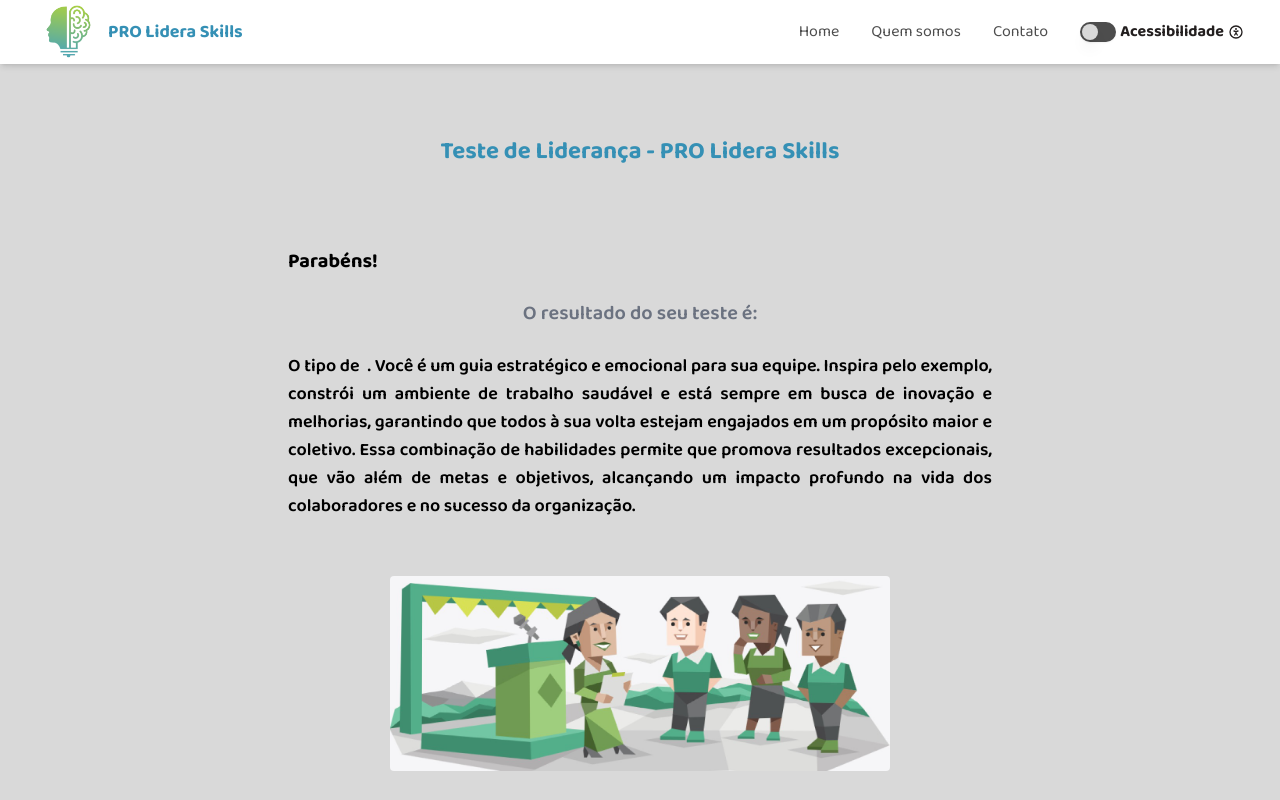
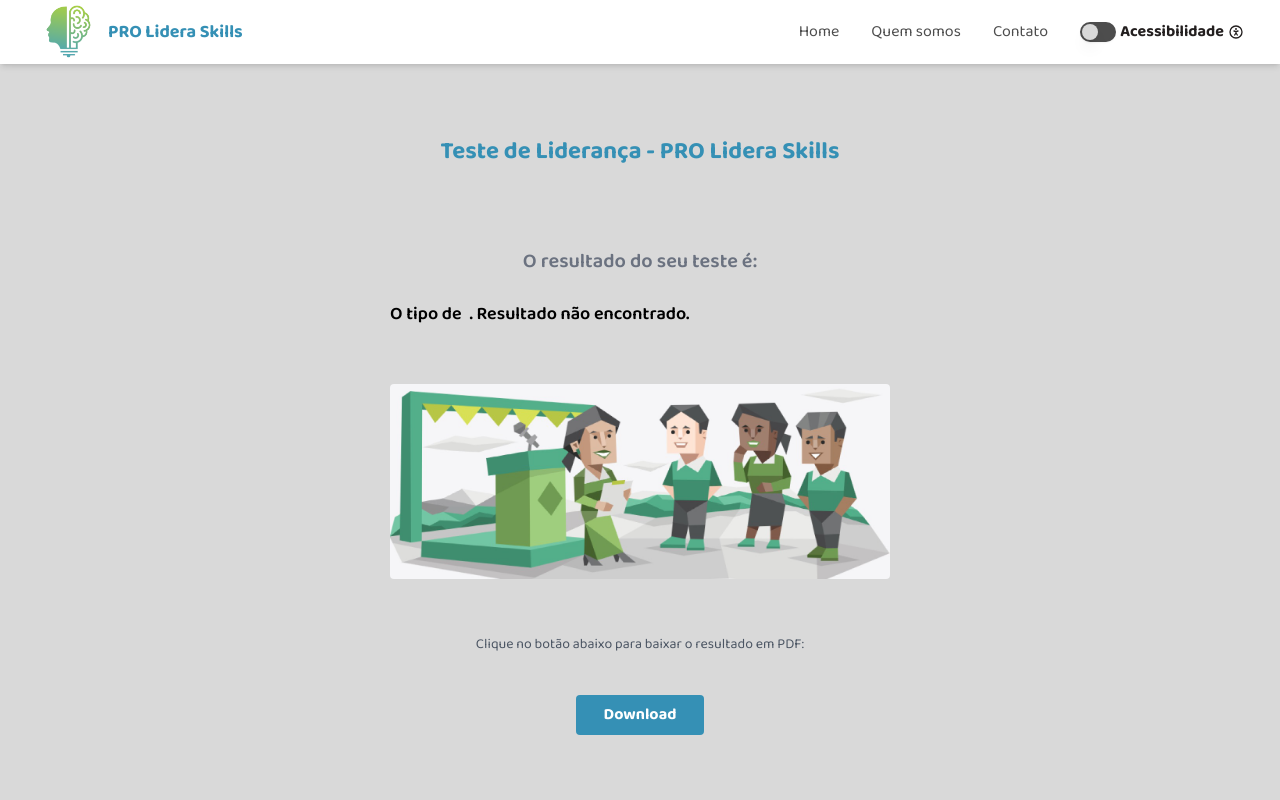
Before and after one commit to softexrecifepe/PI-PRO-LIDERA-TURMA-07-EQUIPE-02, a Next.js app: page /resultado-questionario in a window 1280 px wide. Shown: the top 800 px of the page. Built offline with nearby package versions, Linux system fonts and the light colour scheme.

Commit message:
feat: adiciona mensagem dinâmica de acordo com o resultado

```diff
--- a/src/app/resultado-questionario/page.tsx
+++ b/src/app/resultado-questionario/page.tsx
@@ -5,33 +5,31 @@ import { Title } from "@/components/title";
 import Image from "next/image";
 import { useSearchParams } from "next/navigation";
 
-
 export default function ResultadoQuestionario() {
   const searchParams = useSearchParams();
   const resultCategoryFromQuery = searchParams.get('resultCategory');
 
+  // Objeto que mapeia categorias de resultado para mensagens dinâmicas
+  const resultMessages: { [key: string]: string } = {
+    "Liderança frágil e pouco trabalhada": "Você está apenas começando a desenvolver suas habilidades de liderança. É importante focar em autoconhecimento e na construção de relacionamentos dentro da equipe. Considere investir tempo em treinamentos e em feedbacks constantes.",
+    "Liderança em desenvolvimento": "Você está no caminho certo! Suas habilidades de liderança estão em crescimento e isso é um bom sinal. Continue a praticar a empatia e a comunicação clara, e busque oportunidades de liderança em projetos.",
+    "Líder de alta performance": "Parabéns! Você é um líder inspirador e eficaz. Sua capacidade de engajar sua equipe e promover um ambiente colaborativo é excepcional. Continue a buscar inovações e a desenvolver sua equipe para alcançar resultados ainda melhores.",
+  };
 
+  // Obtém a mensagem correspondente à categoria de resultado
+  const resultMessage = resultMessages[resultCategoryFromQuery as string] || "Resultado não encontrado.";
 
   return (
     <div className="py-10 px-4 sm:px-8 md:py-24 flex flex-col items-center justify-center text-center w-full">
       <Title />
       <div className="text-black max-w-3xl flex flex-col gap-6 px-4 sm:px-8">
-        <h2 className="flex justify-start font-bold text-lg sm:text-xl">Parabéns!</h2>
-
         <h3 className="text-lg sm:text-xl font-semibold text-gray-500">
           O resultado do seu teste é:
         </h3>
 
         <p className="text-base sm:text-lg font-semibold text-justify mb-8">
           O tipo de
-          <span className="text-primary ml-2">{resultCategoryFromQuery}</span>. Você
-          é um guia estratégico e emocional para sua equipe. Inspira pelo
-          exemplo, constrói um ambiente de trabalho saudável e está sempre em
-          busca de inovação e melhorias, garantindo que todos à sua volta
-          estejam engajados em um propósito maior e coletivo. Essa combinação de
-          habilidades permite que promova resultados excepcionais, que vão além
-          de metas e objetivos, alcançando um impacto profundo na vida dos
-          colaboradores e no sucesso da organização.
+          <span className="text-primary ml-2">{resultCategoryFromQuery}</span>. {resultMessage}
         </p>
         <div className="flex justify-center mb-8">
           <Image
```
